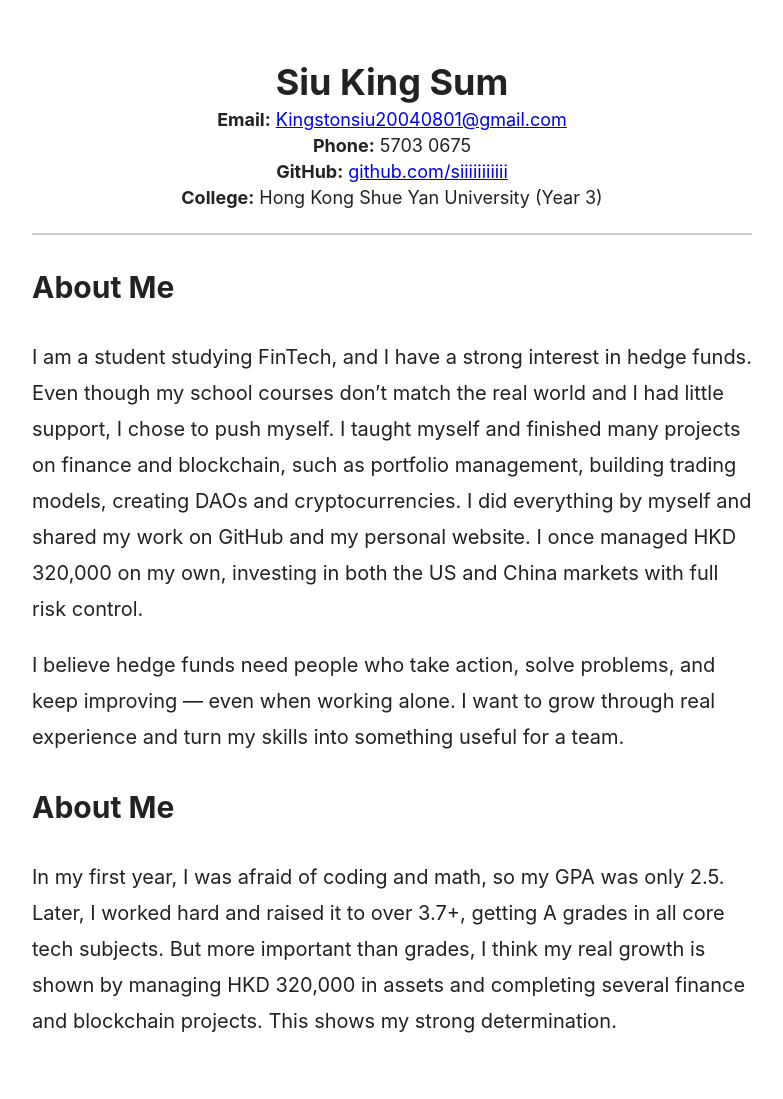
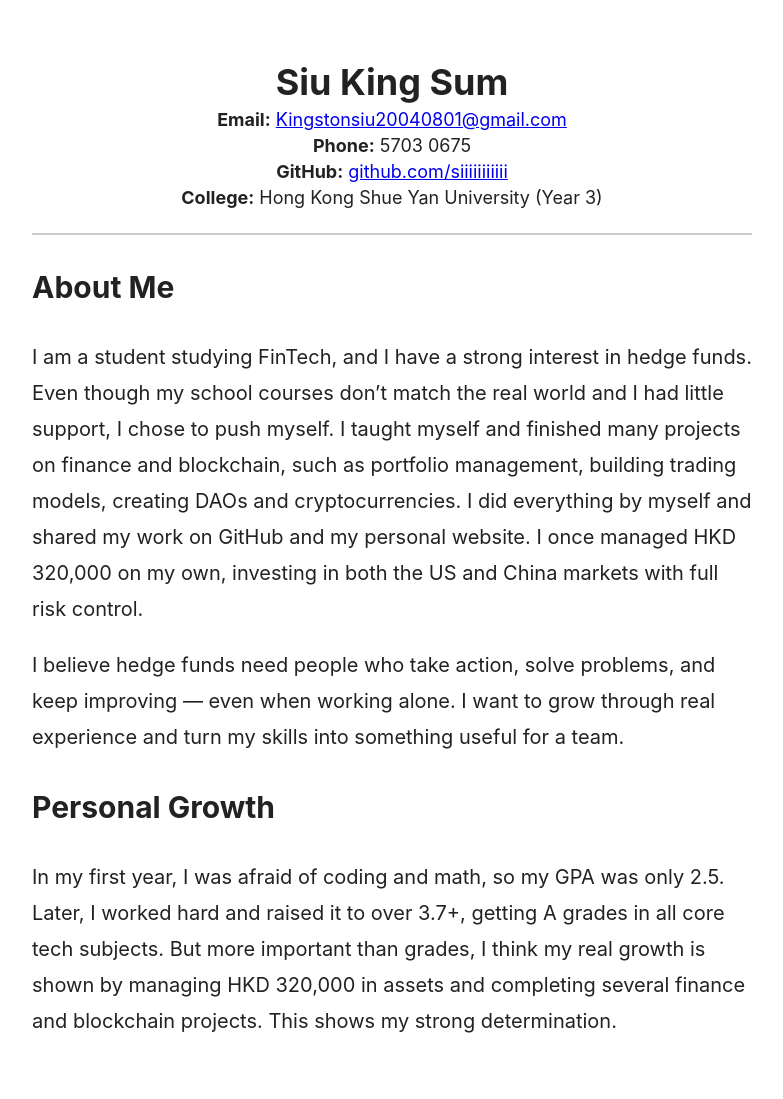
Before and after one commit to siiiiiiiiiii/siiiiiiiii.github.io, a Jekyll site: the page built from index.md, in a window 1280 px wide. Shown: the whole page, without its empty margins (248-1031 px from the left). Built offline with Jekyll 4.4.1, drawn with Linux system fonts in a browser that asks for light colours.

Commit message:
Update index.md

```diff
--- a/index.md
+++ b/index.md
@@ -64,7 +64,7 @@ title: "About Me"
 
     <!-- Personal Growth 內容 -->
     <div class="content">
-      <h2>About Me</h2>
+      <h2>Personal Growth</h2>
       <p>
       In my first year, I was afraid of coding and math, so my GPA was only 2.5. Later, I worked hard and raised it to over 3.7+, getting A grades in all core tech subjects. But more important than grades, I think my real growth is shown by managing HKD 320,000 in assets and completing several finance and blockchain projects. This shows my strong determination.
        </p>
```
